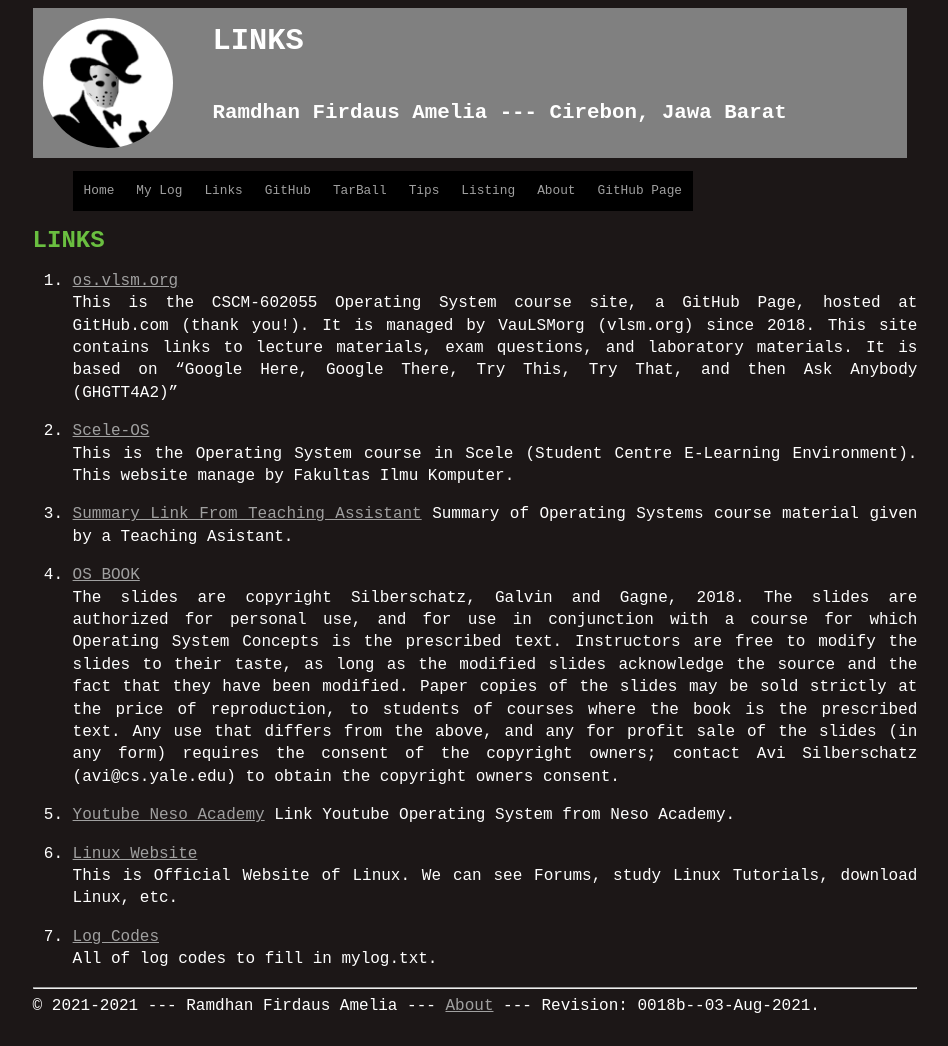
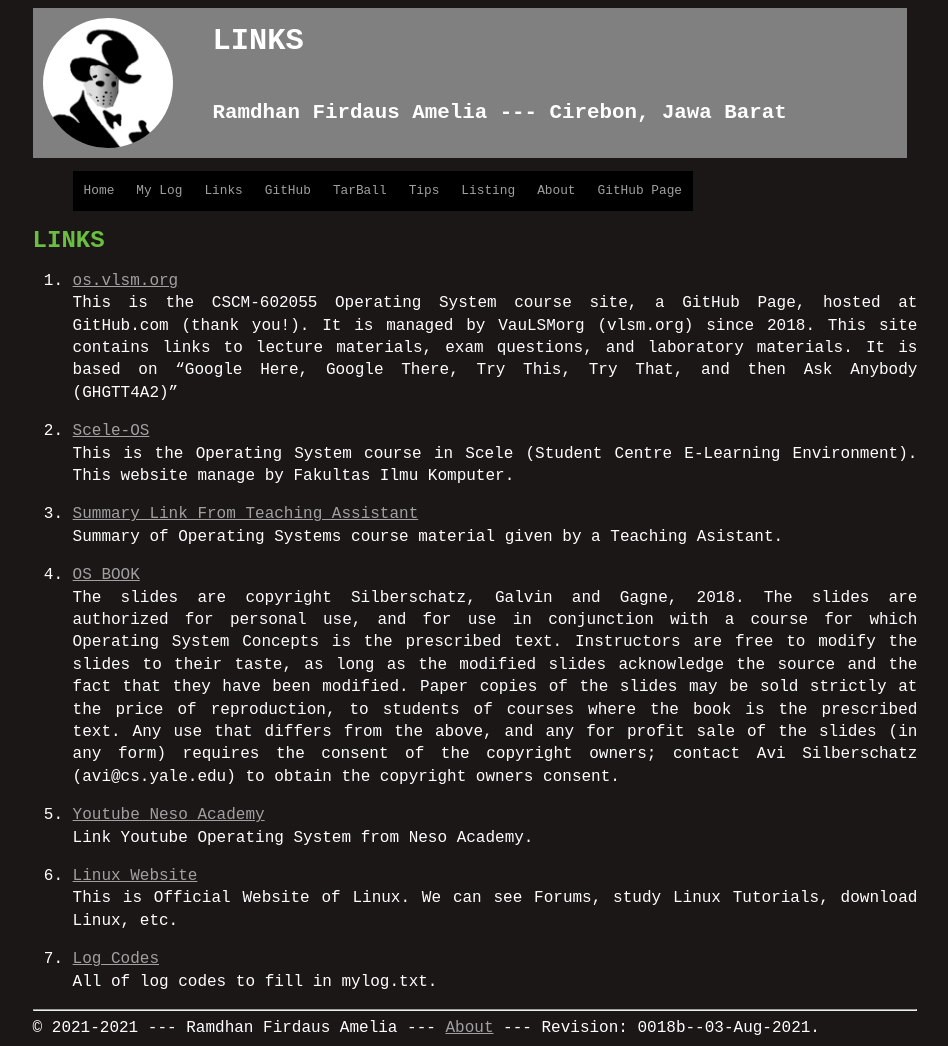
Before and after one commit to ramdhanfirdaus/os212, a Jekyll site: the page built from links.md, in a window 1280 px wide. Shown: the whole page, without its empty margins (165-1113 px from the left). Built offline with Jekyll 4.4.1, drawn with Linux system fonts in a browser that asks for light colours; our own code applies the rules of GitHub Pages for plain Markdown files; before the commit the page ends 1024 px from its top, so only the background shows below that.

```diff
--- a/links.md
+++ b/links.md
@@ -16,7 +16,7 @@ This is the Operating System course in Scele (Student Centre E-Learning Environm
 This website manage by Fakultas Ilmu Komputer.
 
 
-3. [Summary Link From Teaching Assistant](https://osp4diss.vlsm.org/osp-115.html)
+3. [Summary Link From Teaching Assistant](https://osp4diss.vlsm.org/osp-115.html)<br>
 Summary of Operating Systems course material given by a Teaching Asistant.
 
 
@@ -28,7 +28,7 @@ Paper copies of the slides may be sold strictly at the price of reproduction, to
 Any use that differs from the above, and any for profit sale of the slides (in any form) requires the consent of the copyright owners; contact Avi Silberschatz (avi@cs.yale.edu) to obtain the copyright owners consent.
 
 
-5. [Youtube Neso Academy](https://www.youtube.com/playlist?list=PLBlnK6fEyqRiVhbXDGLXDk_OQAeuVcp2O)
+5. [Youtube Neso Academy](https://www.youtube.com/playlist?list=PLBlnK6fEyqRiVhbXDGLXDk_OQAeuVcp2O)<br>
 Link Youtube Operating System from Neso Academy.
 
 
```
